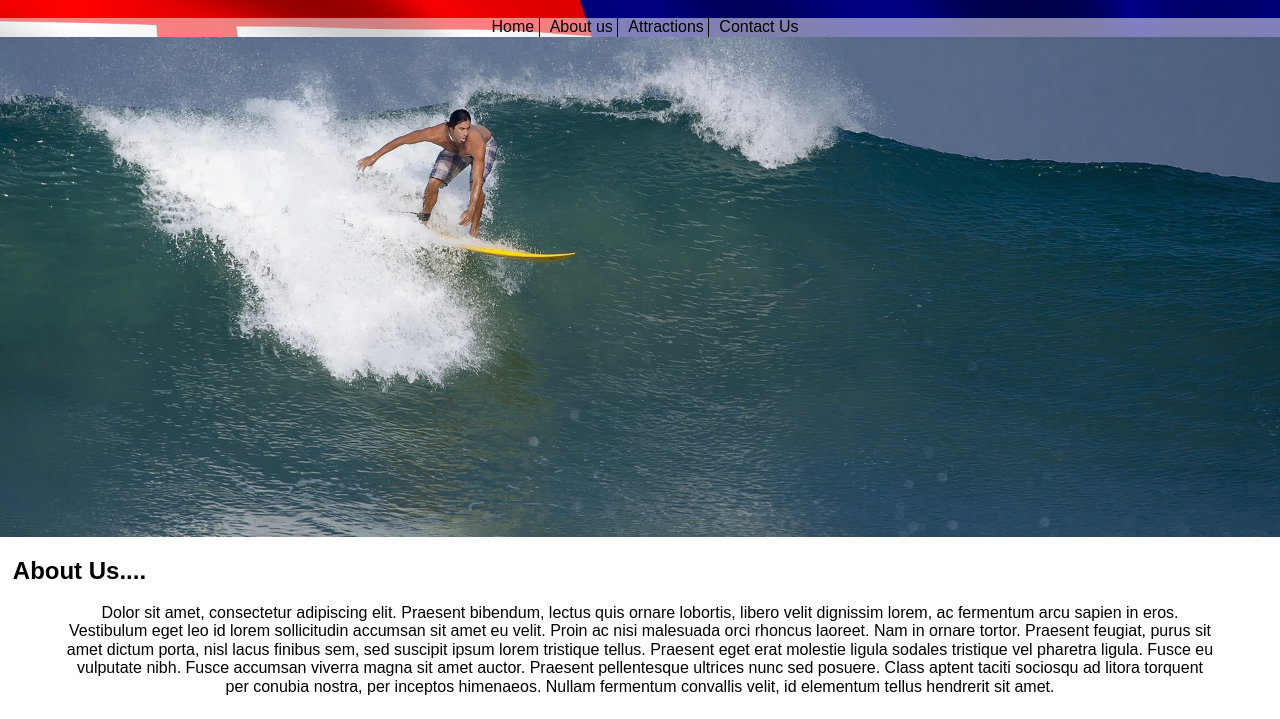
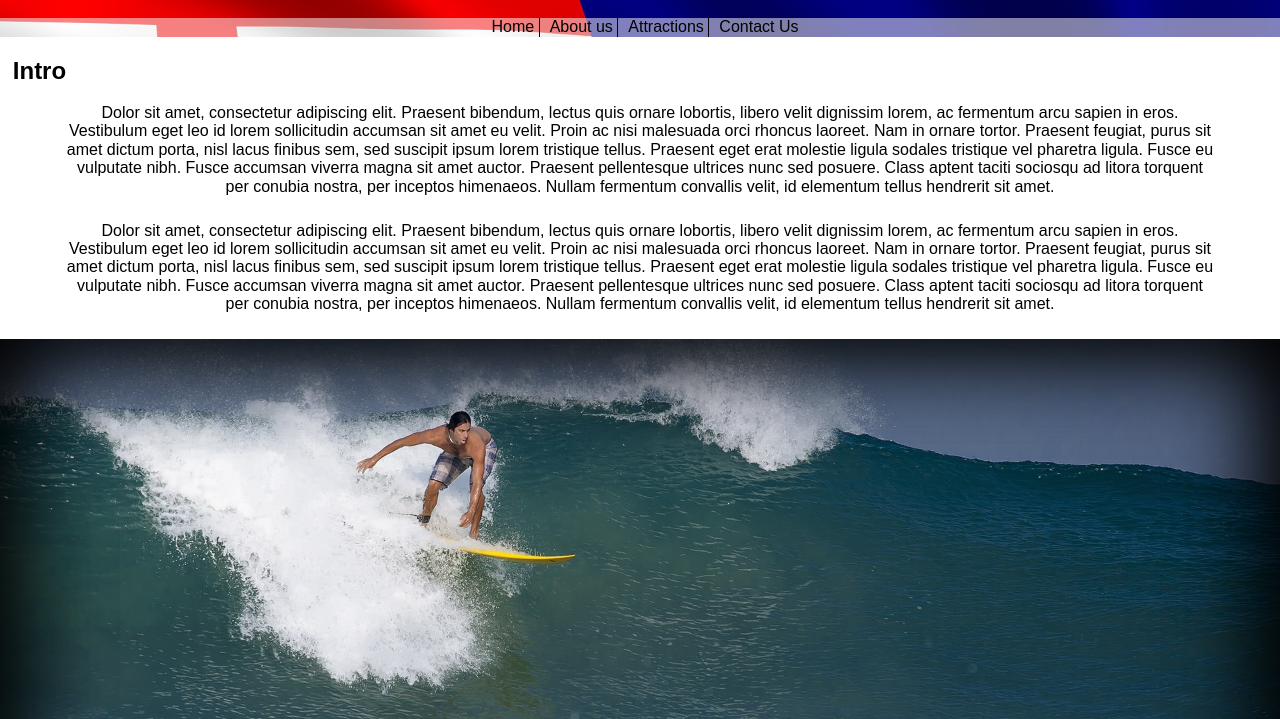
Before and after one commit to phyrenight/Tourist-attraction, a plain HTML site: page index.html in a window 1280 px wide. Shown: the part 40-759 px from the top of the page. Drawn offline with Linux system fonts and the light colour scheme.

Commit message:
add box-shadow to parallax

```diff
--- a/css/styles.sass
+++ b/css/styles.sass
@@ -34,6 +34,7 @@ header
    background-position: center
    background-repeat: no-repeat
    background-size: cover
+   box-shadow: inset 0px 0px 100px #000, inset 0px 0px 100px #000
 
 h2
    margin-left: 1%
--- a/index.html
+++ b/index.html
@@ -21,8 +21,26 @@
      </nav>
    </header>
    <main>
+      <section class="content-container" id="intro">
+       <div class="container">
+         <h2>Intro</h2>
+         <p>
+                   Dolor sit amet, consectetur adipiscing elit. Praesent bibendum, lectus quis ornare lobortis, libero velit dignissim lorem, ac fermentum arcu sapien in eros. Vestibulum eget leo id lorem sollicitudin accumsan sit amet eu velit. Proin ac nisi malesuada
+          orci rhoncus laoreet. Nam in ornare tortor. Praesent feugiat, purus sit amet dictum porta, nisl lacus finibus sem, sed suscipit ipsum lorem tristique tellus. Praesent eget erat molestie ligula sodales tristique vel pharetra ligula. Fusce eu
+          vulputate nibh. Fusce accumsan viverra magna sit amet auctor. Praesent pellentesque ultrices nunc sed posuere. Class aptent taciti sociosqu ad litora torquent per conubia nostra, per inceptos himenaeos. Nullam fermentum convallis velit, id elementum
+          tellus hendrerit sit amet.
+         </p>
+         <p>
+                   Dolor sit amet, consectetur adipiscing elit. Praesent bibendum, lectus quis ornare lobortis, libero velit dignissim lorem, ac fermentum arcu sapien in eros. Vestibulum eget leo id lorem sollicitudin accumsan sit amet eu velit. Proin ac nisi malesuada
+          orci rhoncus laoreet. Nam in ornare tortor. Praesent feugiat, purus sit amet dictum porta, nisl lacus finibus sem, sed suscipit ipsum lorem tristique tellus. Praesent eget erat molestie ligula sodales tristique vel pharetra ligula. Fusce eu
+          vulputate nibh. Fusce accumsan viverra magna sit amet auctor. Praesent pellentesque ultrices nunc sed posuere. Class aptent taciti sociosqu ad litora torquent per conubia nostra, per inceptos himenaeos. Nullam fermentum convallis velit, id elementum
+          tellus hendrerit sit amet.
+         </p>
+       </div>
+     </section>
      <section class="parallax" id="main-parallax">
      </section>
+
      <section class="content-container" id="aboutus">
        <div class="container">
           <h2>About Us....</h2>
```
Also changed, not shown: css/styles.css, 1 other file.
